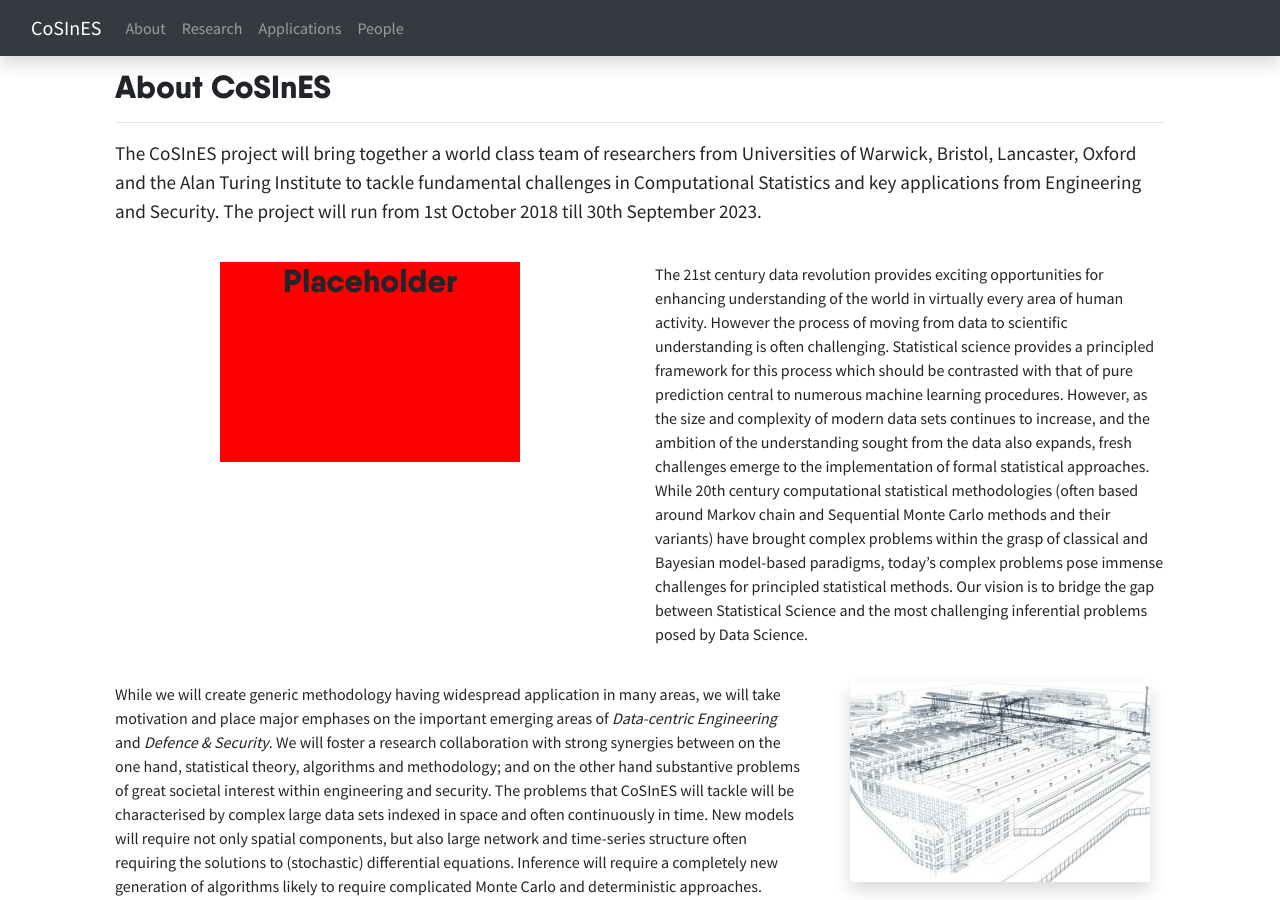
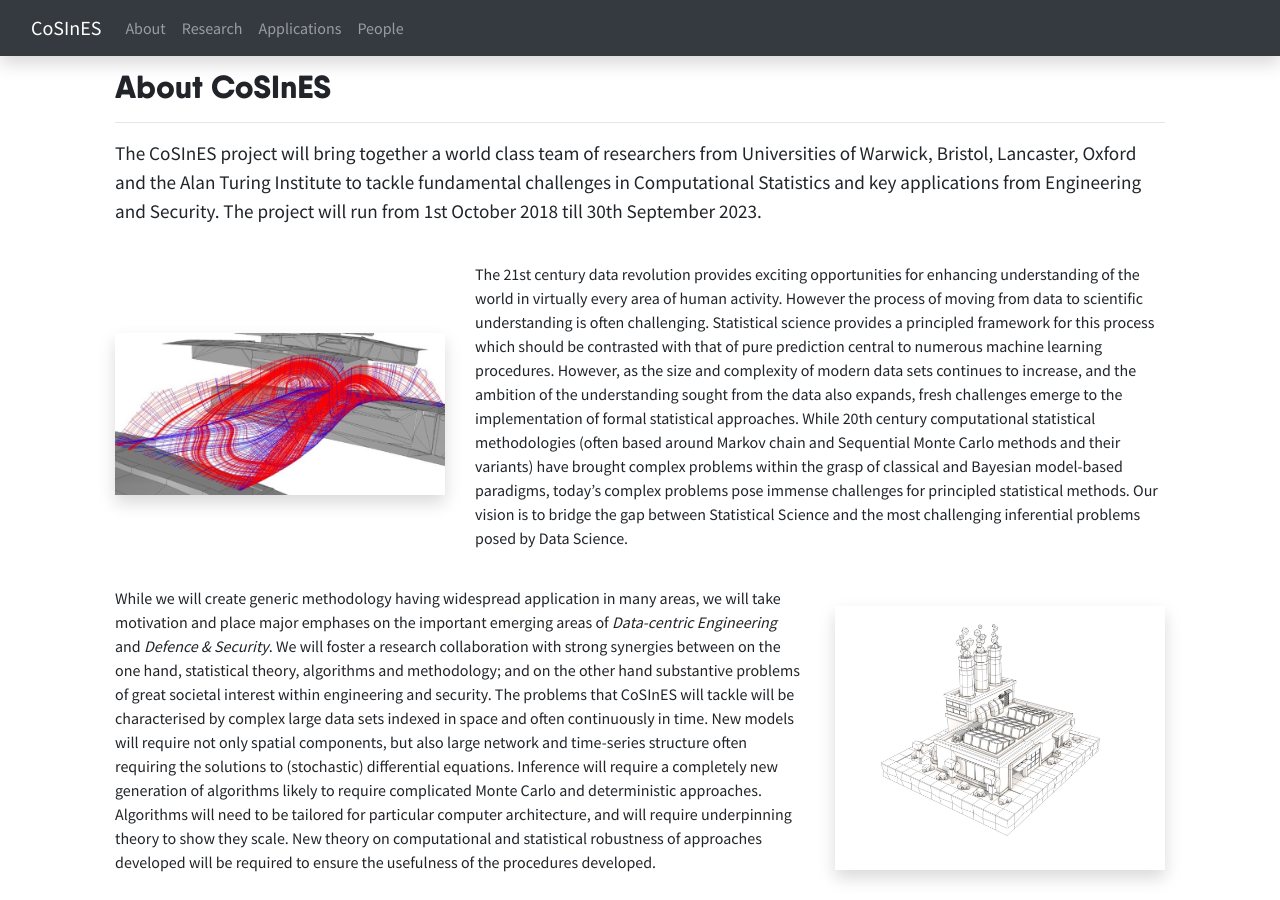
Before and after one commit to cosines-web/cosines-web.github.io, a Jekyll site: the page built from index.html, in a window 1280 px wide and 900 px high, scrolled down 902 px. Built offline with Jekyll 4.4.1, drawn with Linux system fonts in a browser that asks for light colours; nearby versions of some CDN libraries.

Commit message:
Final images?

```diff
--- a/index.html
+++ b/index.html
@@ -72,26 +72,24 @@
 		</div>
 	</div>
 	<div class="row" style="margin-top: 20px">
-		<div class="col-md-6 center">
-			<div style="width: 300px; height: 200px; background-color: red; margin: auto">
-				<h3>Placeholder</h3>
-			</div>
+		<div class="col-md-4 center center-contents">
+			<img class="shadow img-fluid" src="img/bridge.jpg">
 		</div>
-		<div class="col-md-6">
+		<div class="col-md-8">
 			<p>
 				The 21st century data revolution provides exciting opportunities for enhancing understanding of the world in virtually every area of human activity. However the process of moving from data to scientific understanding is often challenging. Statistical science provides a principled framework for this process which should be contrasted with that of pure prediction central to numerous machine learning procedures. However, as the size and complexity of modern data sets continues to increase, and the ambition of the understanding sought from the data also expands, fresh challenges emerge to the implementation of formal statistical approaches. While 20th century computational statistical methodologies (often based around Markov chain and Sequential Monte Carlo methods and their variants) have brought complex problems within the grasp of classical and Bayesian model-based paradigms, today’s complex problems pose immense challenges for principled statistical methods. Our vision is to bridge the gap between Statistical Science and the most challenging inferential problems posed by Data Science.
 			</p>
 		</div>
 	</div>
 	<div class="row" style="margin-top: 20px">
-		<div class="col-md-8">
+		<div class="col-md-8 center-contents">
 			<p>
 				While we will create generic methodology having widespread application in many areas, we will take motivation and place major emphases on the important emerging areas of <em>Data-centric Engineering</em> and <em>Defence & Security</em>. We will foster a research collaboration with strong synergies between on the one hand, statistical theory, algorithms and methodology; and on the other hand substantive problems of great societal interest within engineering and security.
 				The problems that CoSInES will tackle will be characterised by complex large data sets indexed in space and often continuously in time. New models will require not only spatial components, but also large network and time-series structure often requiring the solutions to (stochastic) differential equations. Inference will require a completely new generation of algorithms likely to require complicated Monte Carlo and deterministic approaches. Algorithms will need to be tailored for particular computer architecture, and will require underpinning theory to show they scale. New theory on computational and statistical robustness of approaches developed will be required to ensure the usefulness of the procedures developed.
 			</p>
 		</div>
-		<div class="col-md-4 center">
-			<img class="shadow" src="img/dce.jpg">
+		<div class="col-md-4 center-contents">
+			<img class="shadow img-fluid center" src="img/factory.jpg">
 		</div>
 	</div>
 </div>
@@ -108,7 +106,7 @@
 	<div data-eq-group class="row row-eq-height">
 		<div class="col-sm-4 center">
 			<a class="feature-link" data-research-toggle data-target="research-collapse-1" href="javascript:void(0);">
-				<img src="img/scalable.png" class="img-fluid feature-image">
+				<img src="img/methodology.png" class="img-fluid feature-image">
 				<div data-eq-height class="feature-link-title">
 				<h4 style="font-weight: lighter">Scalable Statistical and Computational Methodology</h4>
 				</div>
@@ -174,7 +172,7 @@
 	<div data-eq-group class="row row-eq-height">
 		<div class="col-sm-4 center">
 			<a class="feature-link" data-research-toggle data-target="research-collapse-4" href="javascript:void(0);">
-				<img src="img/complex_models.jpg" class="img-fluid feature-image">
+				<img src="img/dimension.jpg" class="img-fluid feature-image">
 				<div data-eq-height class="feature-link-title">
 				<h4 style="font-weight: lighter">Underpinning theory and methodology for optimising high- and infinite-dimensional algorithms</h4>
 				</div>
@@ -193,7 +191,7 @@
 		</div>
 		<div class="col-sm-4 center">
 			<a class="feature-link" data-research-toggle data-target="research-collapse-5" href="javascript:void(0);">
-				<img src="img/complex_models.jpg" class="img-fluid feature-image">
+				<img src="img/model.jpg" class="img-fluid feature-image">
 				<div data-eq-height class="feature-link-title">
 					<h4 style="font-weight: lighter">Addressing statistical and computational problems associated with model misspecification</h4>
 				</div>
```
Also changed, not shown: img/bridge.jpg (added), img/dimension.jpg (added), img/factory.jpg (added), img/methodology.png (added), img/model.jpg (added), 6 other files.
